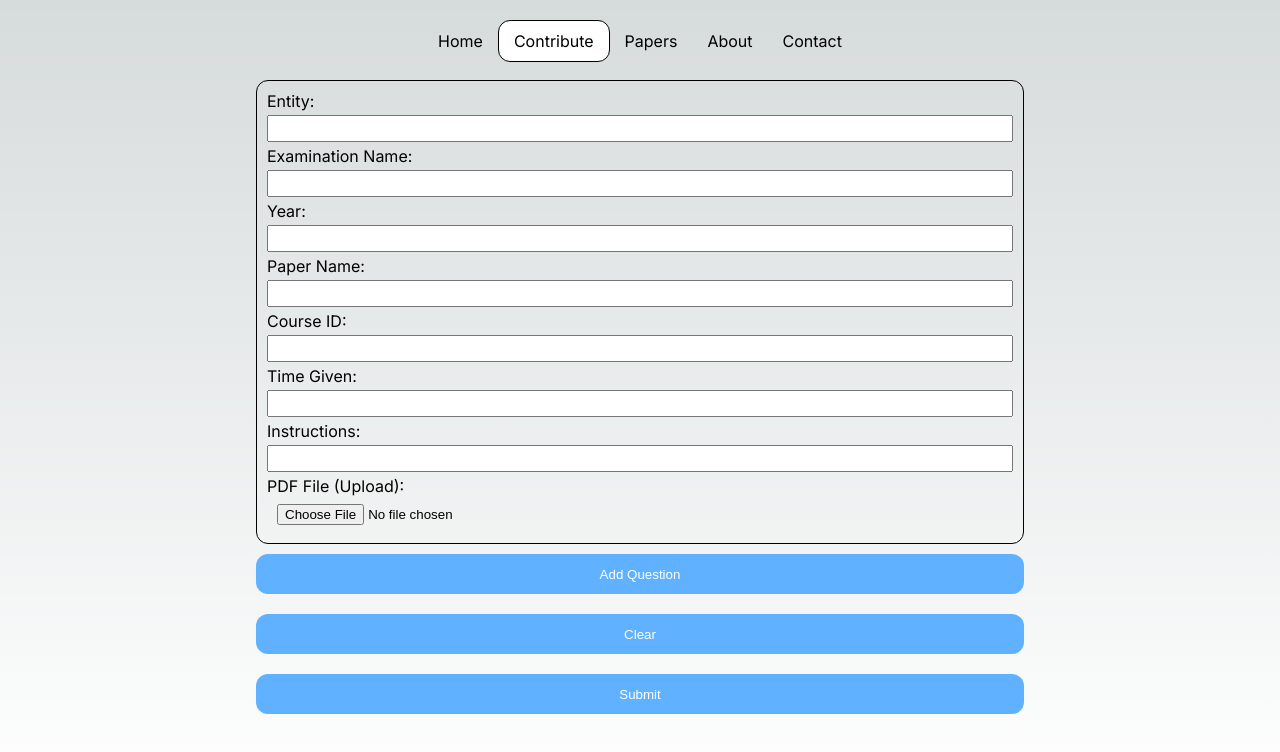
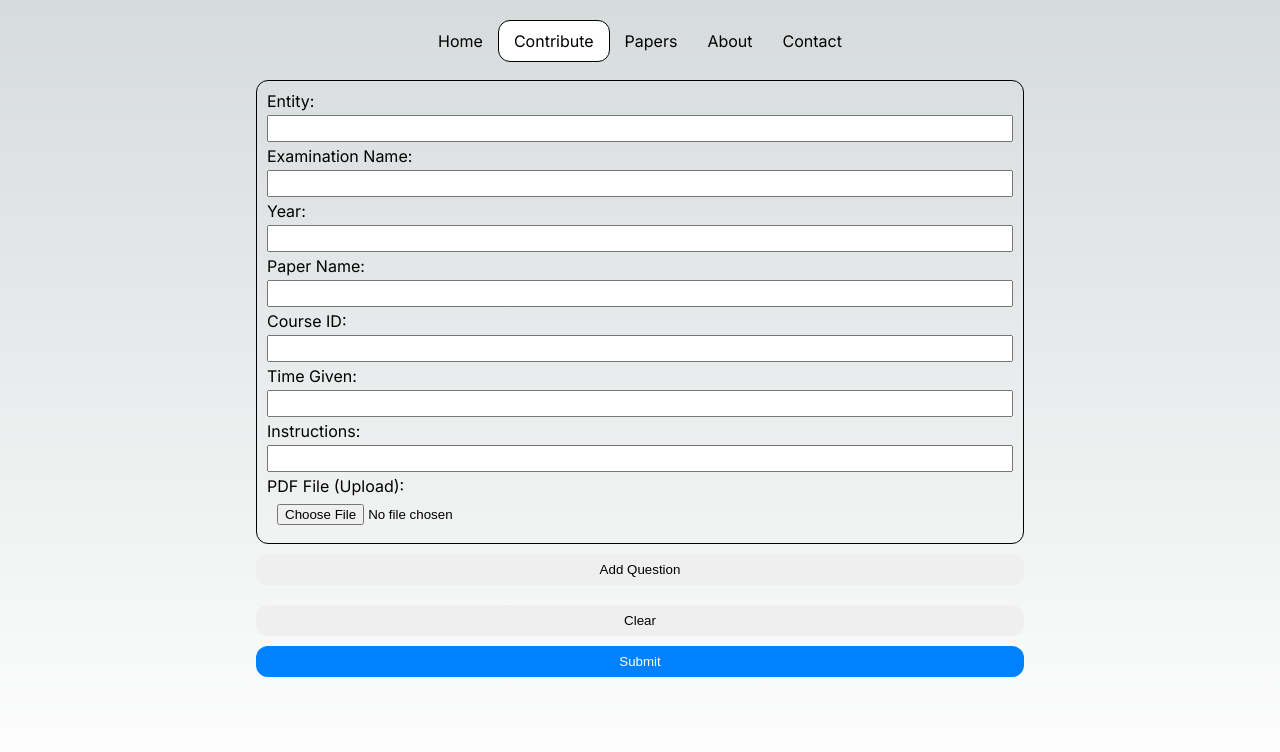
Before and after one commit to seyone22/papersplease, a Next.js app: page /contribute in a window 1280 px wide. Shown: the top 752 px of the page. Built offline with nearby package versions, Linux system fonts and the light colour scheme.

Commit message:
Fixed a bug with the search button
Signed-off-by: seyone <s.g.seyone@protonmail.com>

```diff
--- a/components/Answers/AnswerCard.js
+++ b/components/Answers/AnswerCard.js
@@ -25,7 +25,7 @@ function timeAgo(timestamp) {
     } else if (minutes > 0) {
         return minutes === 1 ? '1 minute ago' : `${minutes} minutes ago`;
     } else {
-        return seconds === 1 ? '1 second ago' : `${seconds} seconds ago`;
+        return 'just now';
     }
 }
 
--- a/components/Forms/PaperEntryForm.js
+++ b/components/Forms/PaperEntryForm.js
@@ -125,7 +125,7 @@ function PaperEntryForm() {
             </button>
 
             <button className={styles.formButton} type="reset">Clear</button>
-            <button className={styles.formButton} type="submit">Submit</button>
+            <button className={styles.action} type="submit">Submit</button>
         </form>
     );
 }
--- a/components/Forms/PaperEntryForm.module.css
+++ b/components/Forms/PaperEntryForm.module.css
@@ -6,14 +6,30 @@
 .formButton {
     width: 100%;
     margin: 10px 0;
+    padding: 8px;
+
 }
 
 .delete {
     background-color: red;
+    padding: 8px;
+    color: white;
+    width: 120px;
 }
 
 .delete:hover {
     background-color: #940000;
+}
+
+.action {
+    background-color: #0082ff;
+    padding: 8px;
+    color: white;
+    width: 100%;
+}
+
+.action:hover {
+    background-color: #004f96;
 }
 
 .questionBlock {
--- a/src/app/globals.css
+++ b/src/app/globals.css
@@ -163,21 +163,8 @@ p {
 
 /* CSS for styling buttons */
 button {
-    width: 200px;
-    height: 40px;
     border: none;
-    background-color: #60b1ff;
-    color: white;
     border-radius: var(--border-radius);
     cursor: pointer;
     transition: background-color 0.2s ease;
-    z-index: 99;
 }
-
-button:hover {
-    background-color: #0056b3;
-}
-
-button:active {
-    background-color: #004b99;
-}
```
Also changed, not shown: components/DownloadButton.module.css (added, +16 -0 lines).
